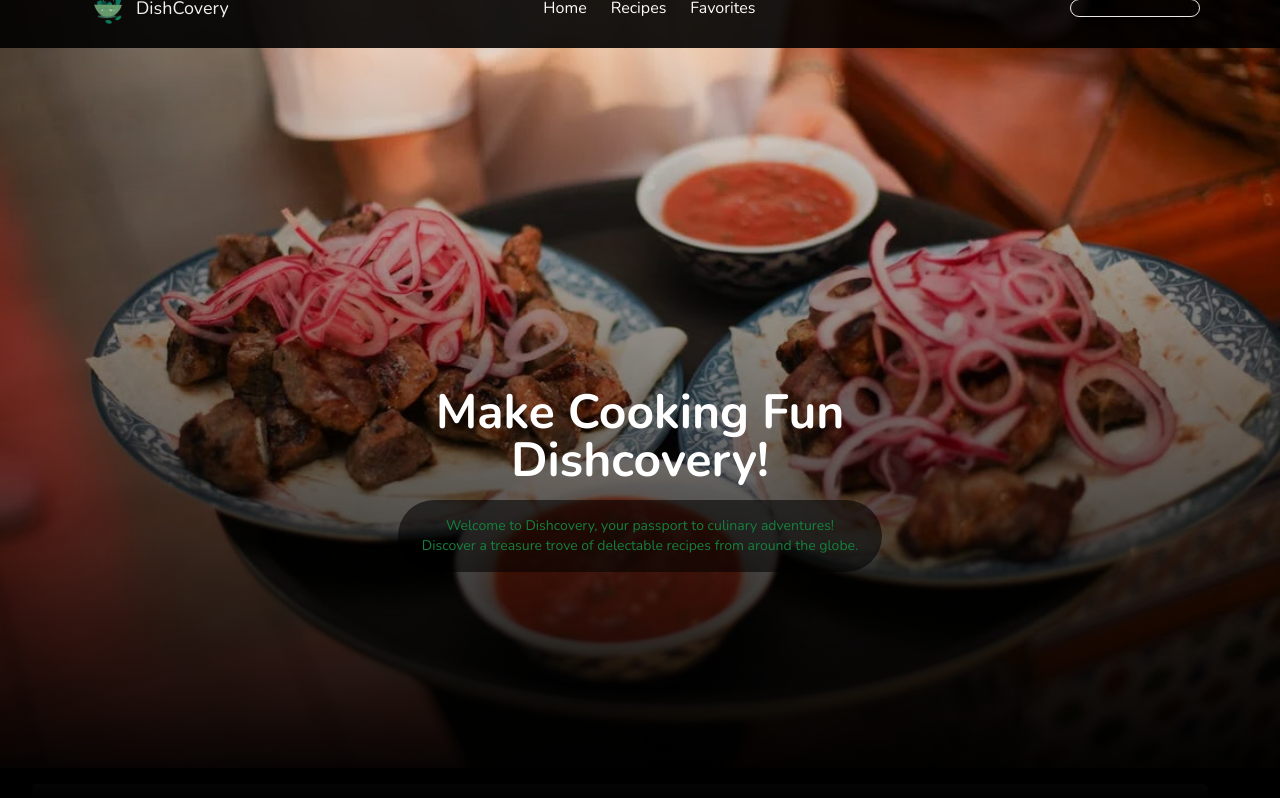
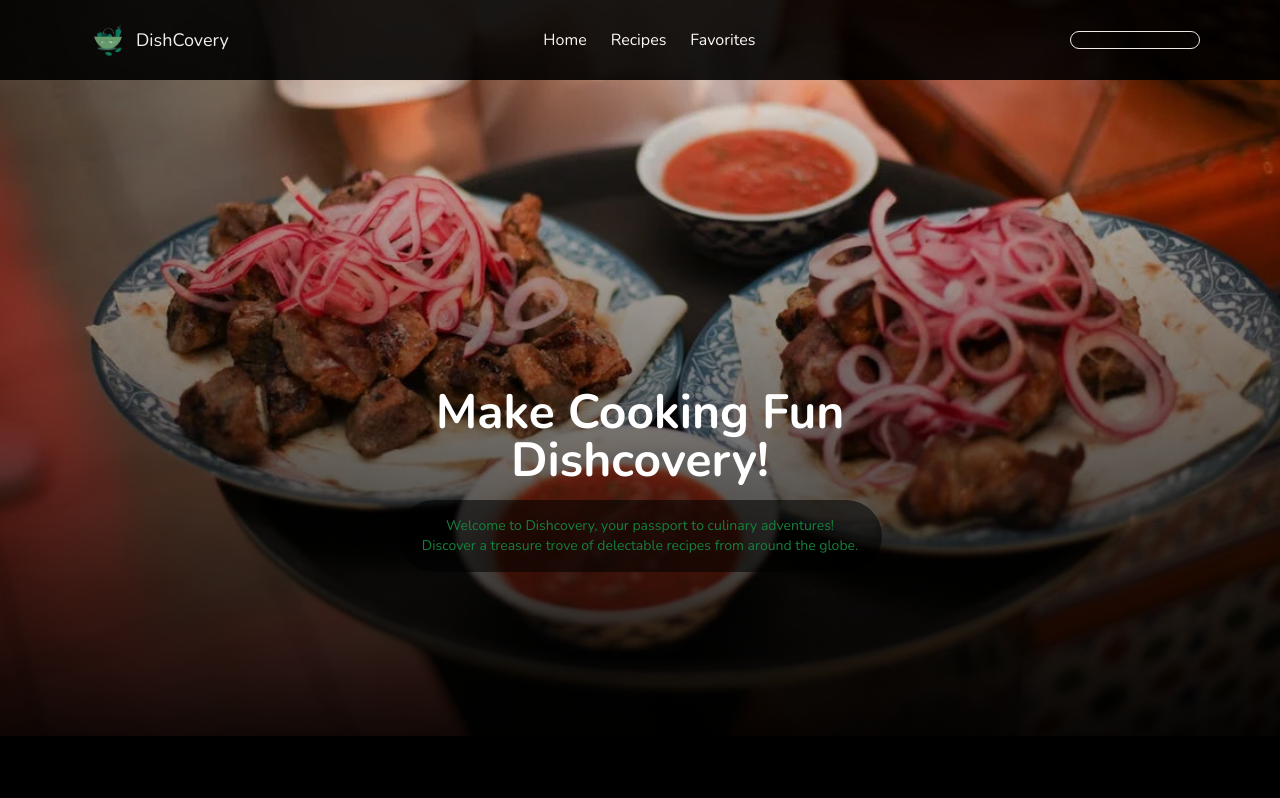
Before and after one commit to Christiana-tech/Capstone-Project, a React (Vite) app in the folder Dishcovery/: page / in a window 1280 px wide. Shown: the top 798 px of the page. Built offline with nearby package versions, Linux system fonts and the light colour scheme; no server answers.

Commit message:
commit header styles

```diff
--- a/Dishcovery/src/components/Header.jsx
+++ b/Dishcovery/src/components/Header.jsx
@@ -5,11 +5,11 @@ const images = [Banner1, Banner2, Banner3, Banner4, Banner5];
 
 const Header = ({ title, image, type }) => {
   return (
-    <div className='w-full h-[100vh]'>
+    <div className='w-full h-[100vh] overflow-hidden'>
       <div className='relative w-full h-full'>
         <img src={image ?? images[Math.floor(Math.random() * images.length)]}
           alt='Hero Image'
-          className='w-full h-full md:h-full sm:h-min object-cover  bg-no-repeat  sm:-mt-8  '
+          className='w-full h-full md:h-full sm:h-min object-cover  bg-no-repeat  sm:-mt-8 md:-mt-16 '
         />
       </div>
 
```
